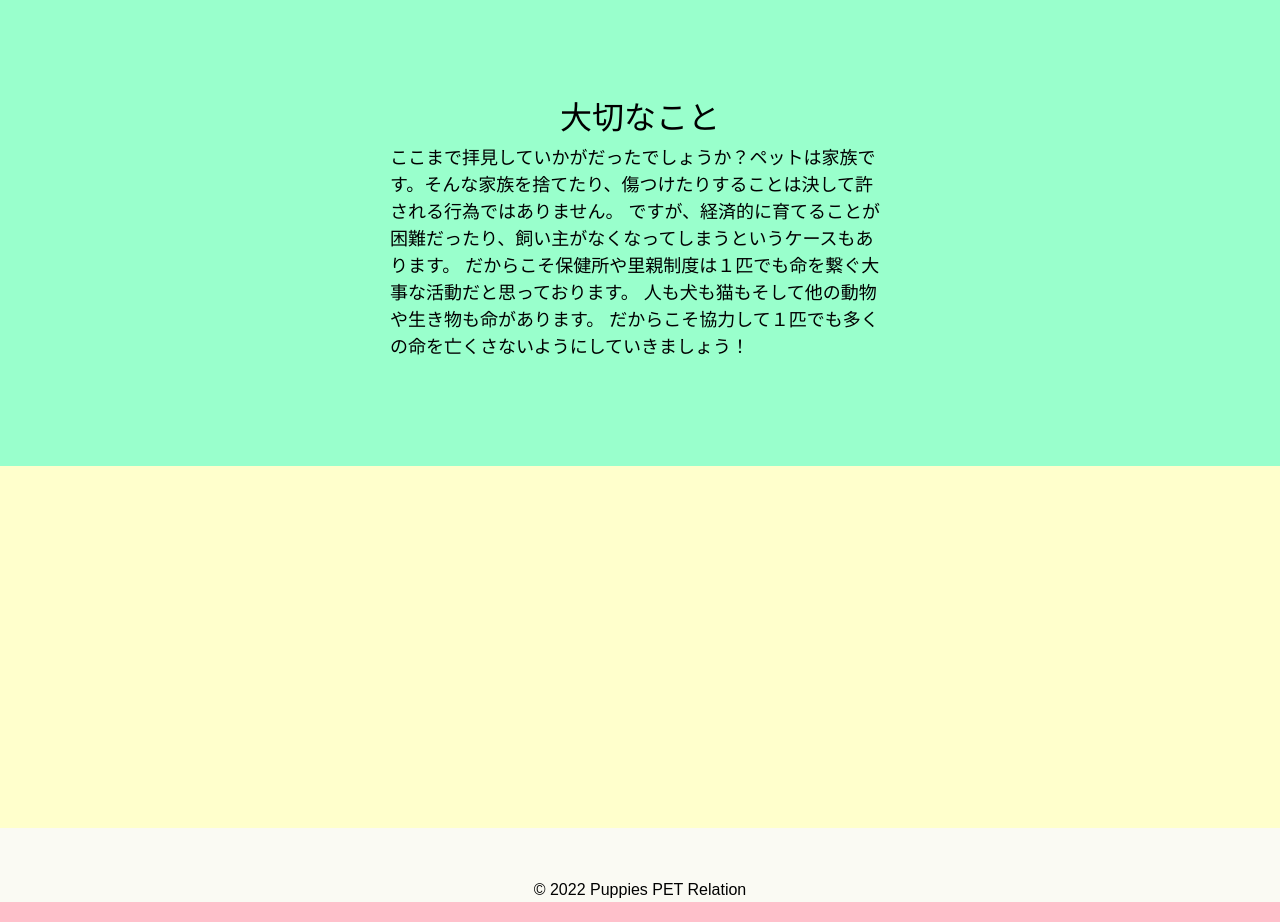
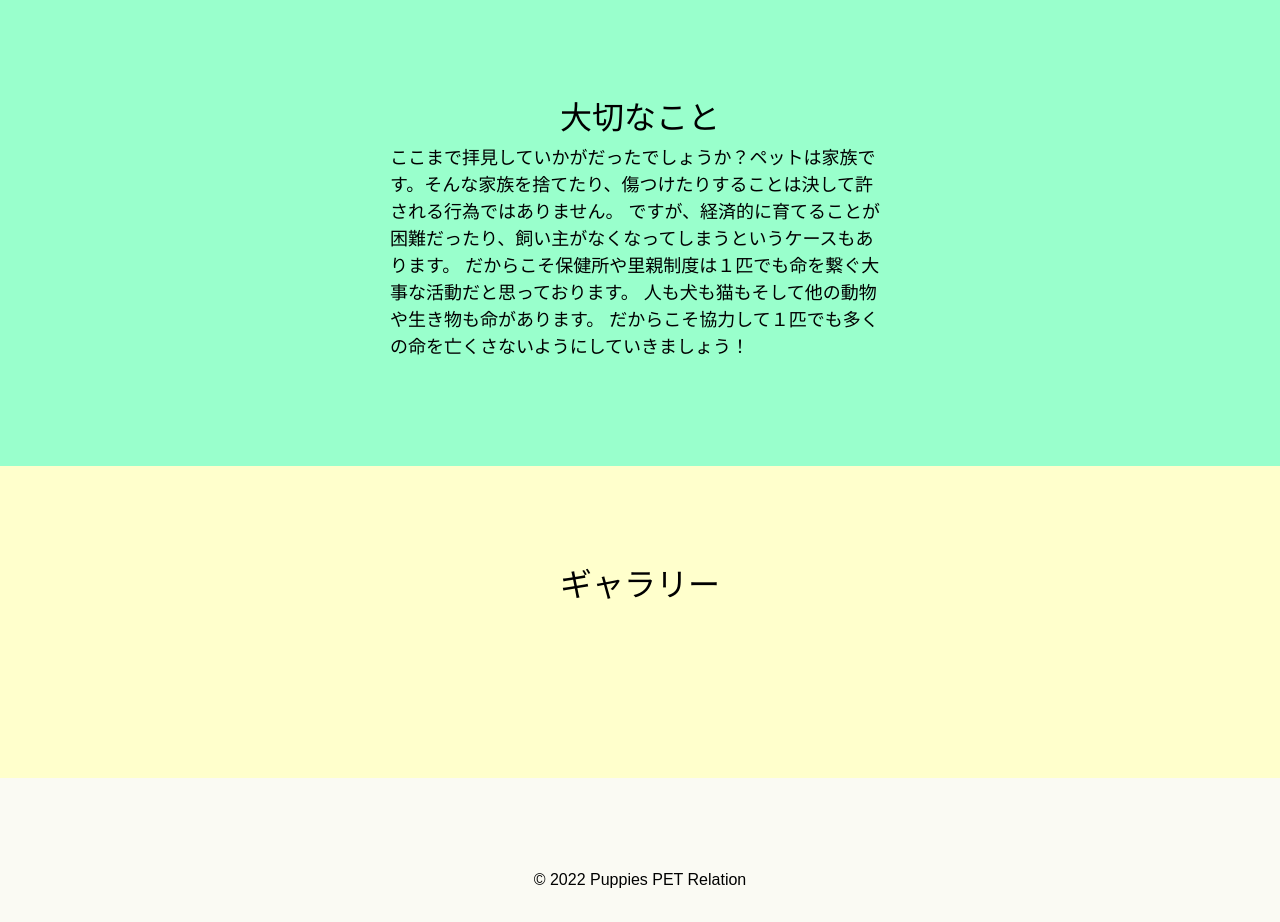
Before and after one commit to 2J445/homepage, a PHP site: page / in a window 1280 px wide. Shown: the part 1805-2727 px from the top of the page. Run offline with PHP 8.4, Linux system fonts and the light colour scheme; some libraries are stand-ins or nearby versions; some web fonts are replaced.

Commit message:
homepage

```diff
--- a/css/main.css
+++ b/css/main.css
@@ -138,13 +138,9 @@
 
 footer {
   width: 100%;
-  padding: 50px;
-  margin-bottom: 0;
-  margin-top: auto;
+  padding: 30px;
   background-color: #fafaf3;
   text-align: center;
-  position: relative;
-  top: 50px
 }
 
 /*スライドショー*/
--- a/index.html
+++ b/index.html
@@ -188,6 +188,9 @@
     <!--/.image-gallery -->
   </section>
 
+  <footer>
+
+  </footer>
   <!-- jQuery -->
   <script src="https://code.jquery.com/jquery-3.4.1.min.js"></script>
 
```
